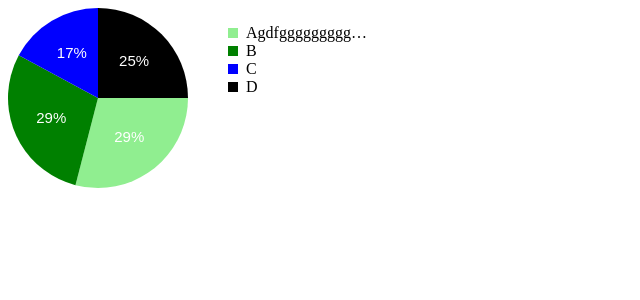
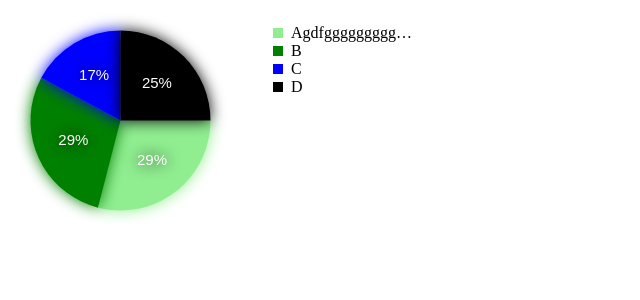
Before and after one commit to gokhanergen-tech/graphjs-react, a React (Create React App) app in the folder example/: page / in a window 1280 px wide. Shown: the top 300 px of the page, without its empty margins (0-640 px from the left). Built offline with nearby package versions, Linux system fonts and the light colour scheme.

Commit message:
Added shadow to pie graph

```diff
--- a/example/src/components/pie/Pie.tsx
+++ b/example/src/components/pie/Pie.tsx
@@ -16,6 +16,11 @@ interface PieProps {
 function fillWedge(ctx: CanvasRenderingContext2D, cx: number, cy: number, radius: number, startAngle: number, endAngle: number, fillcolor: string) {
   ctx.beginPath();
   ctx.moveTo(cx, cy);
+  const gradient=ctx.createLinearGradient(cx-radius,cy,cx+radius,cy);
+  ctx.shadowColor = fillcolor;
+  ctx.shadowBlur = 15;
+  gradient.addColorStop(0,fillcolor);
+  gradient.addColorStop(1,"purple");
   ctx.arc(cx, cy, radius, startAngle, endAngle);
   ctx.closePath();
   ctx.fillStyle = fillcolor;
@@ -27,8 +32,8 @@ const Pie = ({ radius = 90, data }: PieProps) => {
 
   useEffect(() => {
     if (canvasRef.current) {
-      canvasRef.current.width = radius * 2;
-      canvasRef.current.height = radius * 2;
+      canvasRef.current.width = radius * 2.5;
+      canvasRef.current.height = radius * 2.5;
     }
   }, [])
 
@@ -70,7 +75,6 @@ const Pie = ({ radius = 90, data }: PieProps) => {
         ctx.textAlign="center"
         ctx.fillStyle="white";
 
-        console.log((canvas.width / 2)+a, (canvas.height / 2)+b)
         ctx.fillText(Math.round((100*(first.angle/360)))+"%", (canvas.width / 2)+a, (canvas.height / 2)+b);
 
         ctx.restore();
@@ -82,8 +86,8 @@ const Pie = ({ radius = 90, data }: PieProps) => {
   return (
     <div className={[styles.wrapper].join(" ")}>
       <Canvas style={{
-        minWidth: radius * 2,
-        minHeight: radius * 2,
+        minWidth: radius * 2.5,
+        minHeight: radius * 2.5,
       }} ref={canvasRef}>
       </Canvas>
       <div>
```
